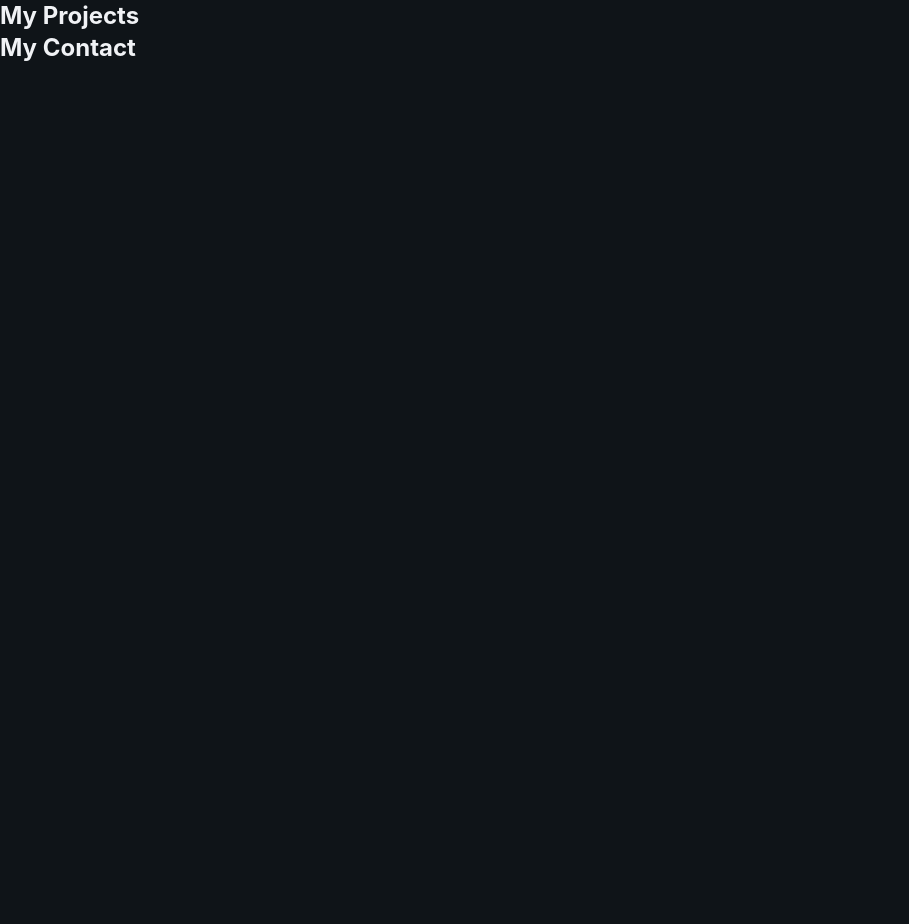
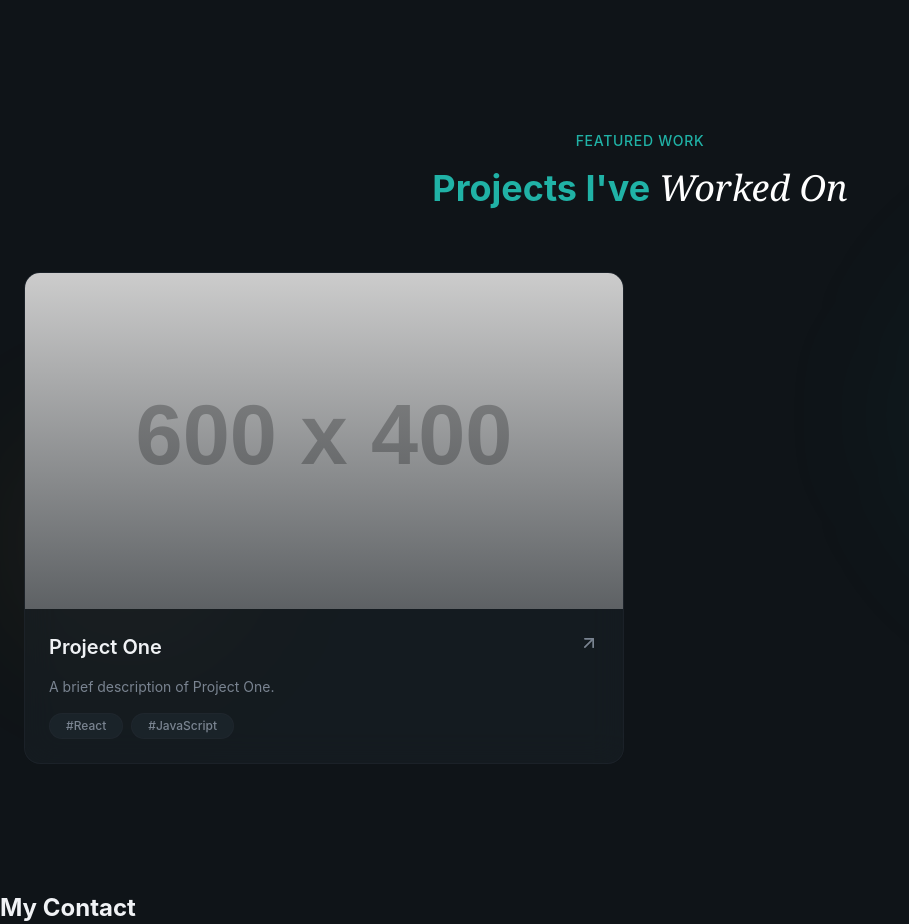
Before and after one commit to ismaelares/my-cv, a React (Vite) app: page / in a window 1280 px wide. Shown: the part 1620-2544 px from the top of the page, without its empty margins (0-909 px from the left). Before the commit the page ends 1684 px from the top, so only its background shows below. Built offline with nearby package versions, Linux system fonts and the light colour scheme.

Commit message:
add projects section

```diff
--- a/src/sections/Projects.jsx
+++ b/src/sections/Projects.jsx
@@ -1,7 +1,87 @@
+import { ArrowUpRight, Github } from "lucide-react";
+
+const projects = [
+  {
+    name: "Project One",
+    description: "A brief description of Project One.",
+    image: "https://placehold.co/600x400",
+    tags: ["React", "JavaScript"],
+    link: "",
+    github: "",
+  },
+];
+
 export const Projects = () => {
   return (
-    <section>
-      <h1 className="text-2xl font-bold">My Projects</h1>
+    <section id="projects" className="py-32 relative overflow-hidden">
+      <div className="absolute top-1/4 right-0 w-96 h-96 bg-primary/5 rounded-full blur-3xl"></div>
+      <div className="absolute bottom-1/4 left-0 w-64 h-64 bg-highlight/5 rounded-full blur-3xl"></div>
+      <div className="container mx-auto px-6 relative z-10">
+        <div className="text-center mx-auto max-w-3xl mb-16">
+          <span className="text-secondary-foreground text-sm font-medium tracking-wider uppercase animate-fade-in">
+            Featured work
+          </span>
+          <h2 className="text-4xl font-bold mt-4 mb-6 animate-fade-in animation-delay-100 text-secondary-foreground">
+            Projects I've{" "}
+            <span className="font-serif italic font-normal text-white">
+              Worked On
+            </span>
+          </h2>
+        </div>
+        <div className="grid md:grid-cols-2 gap-8">
+          {projects.map((project, index) => (
+            <div
+              key={index}
+              className="group glass rounded-2xl overflow-hidden animate-fade-in md:row-span-1"
+              style={{ animationDelay: `${(index + 1) * 100}ms` }}
+            >
+              <div className="relative overflow-hidden aspect-video">
+                <img
+                  src={project.image}
+                  alt={project.name}
+                  className="w-full h-full object-cover transition-transform duration-700 group-hover:scale-110"
+                />
+                <div className="absolute inset-0 bg-gradient-to-t from-card via-card/50 to-transparent opacity-60" />
+                <div className="absolute inset-0 flex items-center justify-center gap-4 opacity-0 group-hover:opacity-100 transition-opacity duration-300">
+                  <a
+                    href={project.link}
+                    className="p-3 rounded-full glass hover:bg-primary hover:text-primary-foreground transition-all"
+                  >
+                    <ArrowUpRight className="w-5 h-5" />
+                  </a>
+                  <a
+                    href={project.github}
+                    className="p-3 rounded-full glass hover:bg-primary hover:text-primary-foreground transition-all"
+                  >
+                    <Github className="w-5 h-5" />
+                  </a>
+                </div>
+              </div>
+              <div className="p-6 space-y-4">
+                <div className="flex items-start justify-between">
+                  <h3 className="text-xl font-semibold group-hover:text-primary transition-colors">
+                    {project.name}
+                  </h3>
+                  <ArrowUpRight className="w-5 h-5 text-muted-foreground group-hover:text-primary group-hover:translate-x-1 group-hover:translate-y-1 transition-all" />
+                </div>
+                <p className="text-muted-foreground text-sm">
+                  {project.description}
+                </p>
+                <div className="flex flex-wrap gap-2">
+                  {project.tags.map((tag, index) => (
+                    <span
+                      key={index}
+                      className="px-4 py-1 rounded-full bg-surface text-xs font-medium border border-border/50 text-muted-foreground hover:bg-primary/50 hover:text-primary transition-all duration-300"
+                    >
+                      #{tag}
+                    </span>
+                  ))}
+                </div>
+              </div>
+            </div>
+          ))}
+        </div>
+      </div>
     </section>
   );
 };
```
